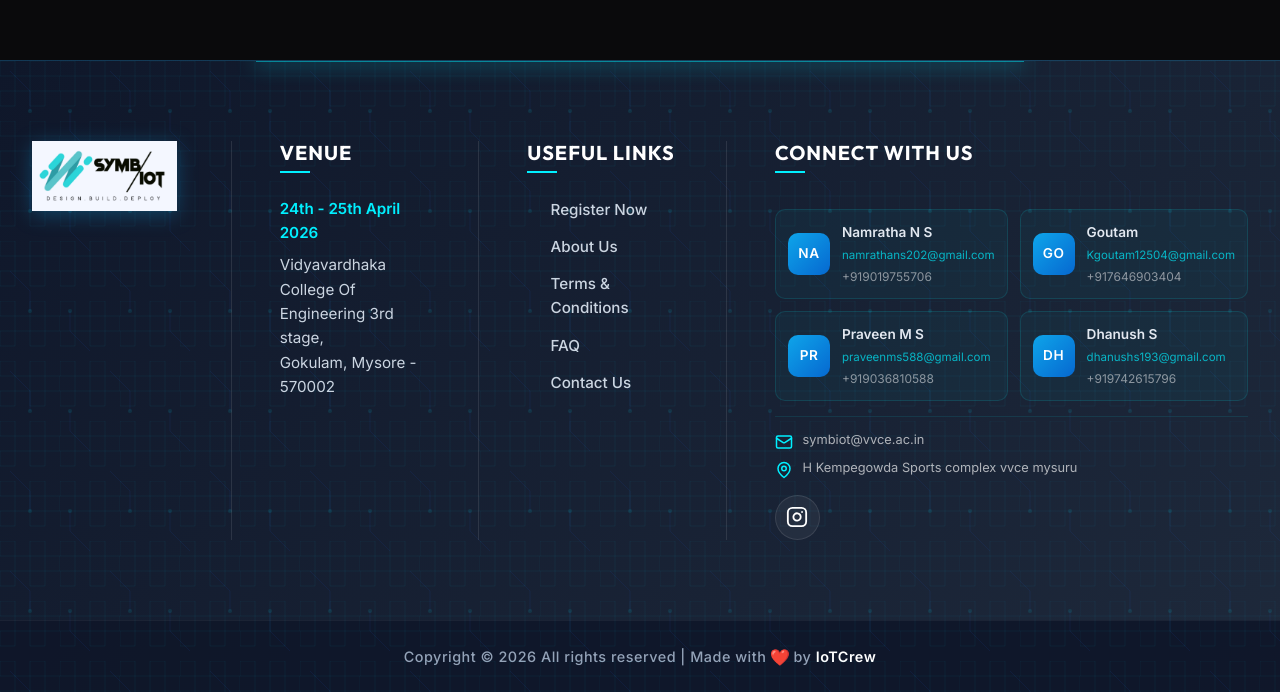
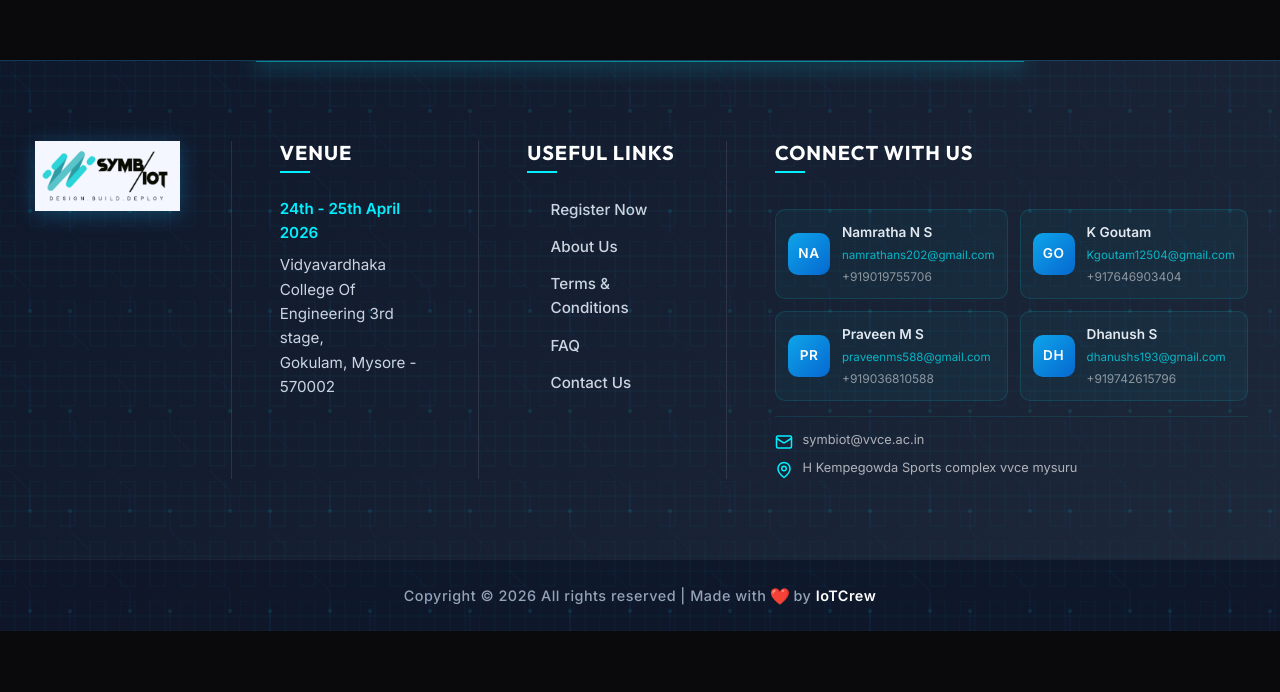
Before and after one commit to Goutam1607/symbiot_last, a React (Vite) app in the folder frontend/: page / in a window 1280 px wide. Shown: the part 9361-10053 px from the top of the page. After the commit the page ends 9992 px from the top, so only its background shows below. Built offline with nearby package versions, Linux system fonts and the light colour scheme; a web font is replaced by a local one.

Commit message:
Footer: center logo, remove Instagram icon, rename Goutam to K Goutam

```diff
--- a/frontend/src/App.tsx
+++ b/frontend/src/App.tsx
@@ -814,7 +814,7 @@ const App: React.FC = () => {
       <footer id="contact" className="footer-redesigned">
         <div className="footer-main">
           {/* Column 1: Logo */}
-          <div className="footer-col footer-col-logo">
+          <div className="footer-col footer-col-logo" style={{ textAlign: 'center', alignItems: 'center' }}>
             <img src="/symbiot-teal-logo.png" alt="Symbiot Logo" className="footer-main-logo" />
           </div>
 
@@ -860,7 +860,7 @@ const App: React.FC = () => {
               <div className="contact-card">
                 <div className="contact-avatar">GO</div>
                 <div className="contact-info">
-                  <div className="contact-name">Goutam</div>
+                  <div className="contact-name">K Goutam</div>
                   <div className="contact-email">Kgoutam12504@gmail.com</div>
                   <div className="contact-phone">+917646903404</div>
                 </div>
@@ -896,11 +896,7 @@ const App: React.FC = () => {
               </div>
             </div>
 
-            <div className="social-icons" style={{ marginTop: '1rem', justifyContent: 'flex-start' }}>
-              <a href="https://www.instagram.com/iotcrew.vvce/" target="_blank" rel="noopener noreferrer" className="social-icon" aria-label="Instagram">
-                <svg xmlns="http://www.w3.org/2000/svg" width="22" height="22" viewBox="0 0 24 24" fill="none" stroke="currentColor" strokeWidth="2" strokeLinecap="round" strokeLinejoin="round"><rect width="20" height="20" x="2" y="2" rx="5" ry="5" /><path d="M16 11.37A4 4 0 1 1 12.63 8 4 4 0 0 1 16 11.37z" /><line x1="17.5" x2="17.51" y1="6.5" y2="6.5" /></svg>
-              </a>
-            </div>
+
           </div>
         </div>
 
```
